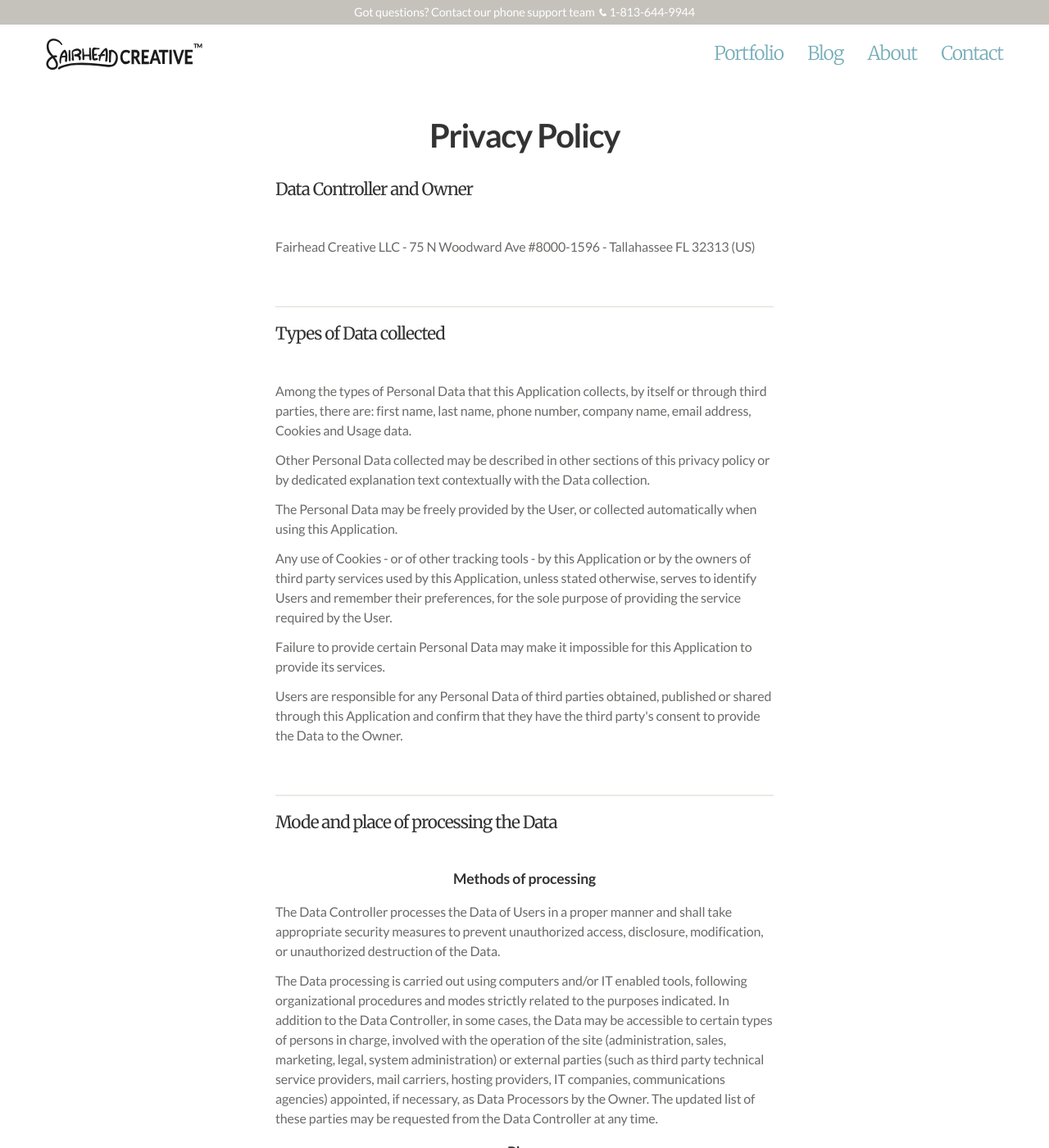
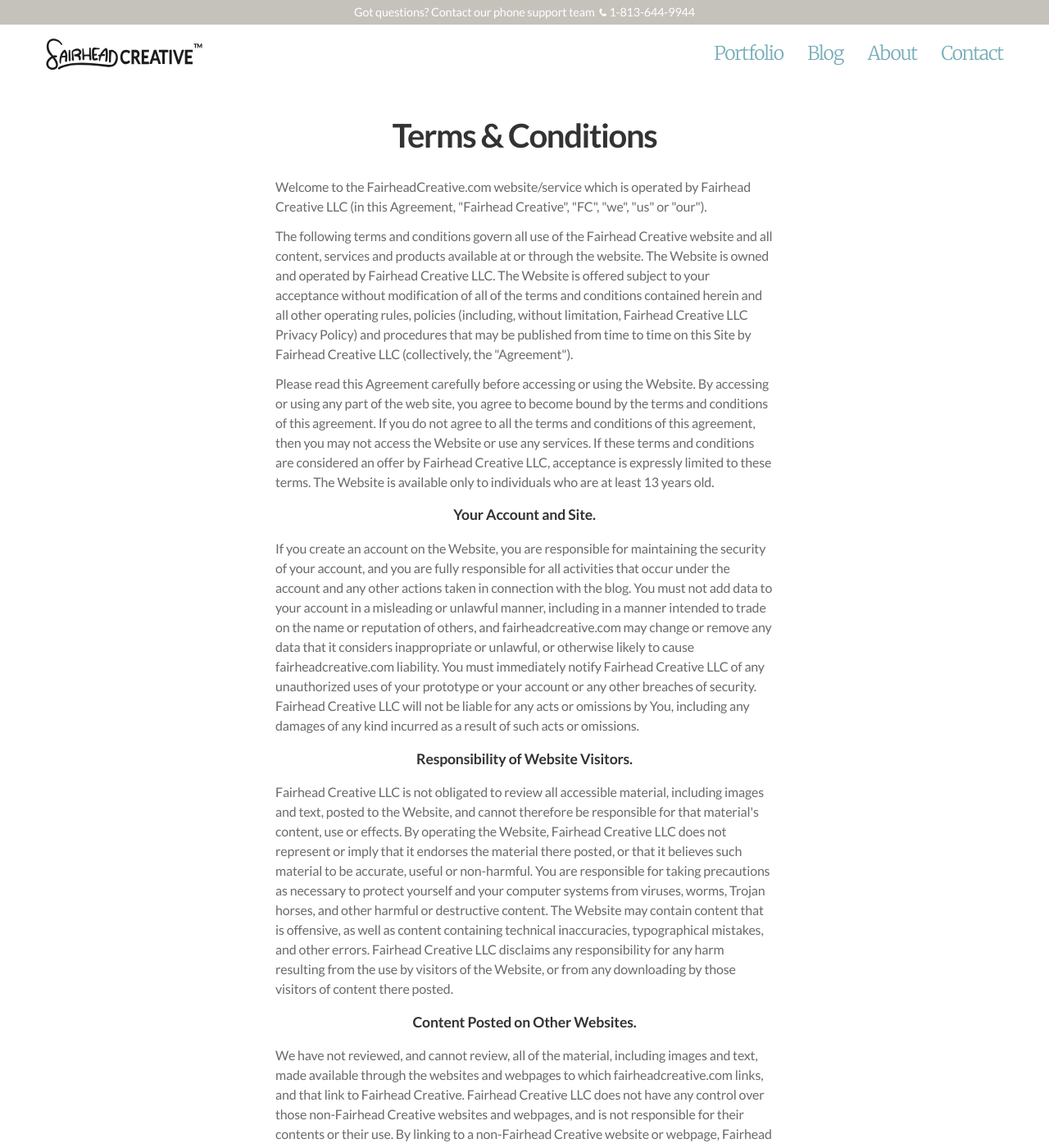
Before and after one commit to fairheadcreative/fairheadcreative, a Jekyll site: the page built from terms.html, in a window 1280 px wide and 1400 px high. Shown: the whole window at 82% size. Built offline with Jekyll 4.4.1, drawn with Linux system fonts in a browser that asks for light colours; Markdown is read by kramdown in place of the engine named in the settings; some of the changed text lies outside the part shown.

Commit message:
Update Terms, Privacy pages

```diff
--- a/terms.html
+++ b/terms.html
@@ -1,107 +1,47 @@
 ---
 layout: layout
-title: Privacy Policy of fairheadcreative.com
+title: Terms & Conditions
 description: Contact Us for hiring a Creative Web Designer from Tampa, Florida. We're a UX design company that offers creative web design & engaging internet marketing.
 permalink: terms/
 class: contact refer
 version: v4
 ---
 <div class="form">
-<h1>Privacy Policy</h1>
+<h1>Terms &amp; Conditions</h1>
 
-<h2>Data Controller and Owner</h2>
-<p>Fairhead Creative LLC - 75 N Woodward Ave #8000-1596 - Tallahassee FL 32313 (US)</p>
+<p>Welcome to the FairheadCreative.com website/service which is operated by Fairhead Creative LLC (in this Agreement, "Fairhead Creative", "FC", "we", "us" or "our").</p>
 
-<br />
-<br />
-<hr />
-<h2>Types of Data collected</h2>
-<p>Among the types of Personal Data that this Application collects, by itself or through third parties, there are: first name, last name, phone number, company name, email address, Cookies and Usage data.</p>
-<p>Other Personal Data collected may be described in other sections of this privacy policy or by dedicated explanation text contextually with the Data collection.</p>
-<p>The Personal Data may be freely provided by the User, or collected automatically when using this Application.</p>
-<p>Any use of Cookies - or of other tracking tools - by this Application or by the owners of third party services used by this Application, unless stated otherwise, serves to identify Users and remember their preferences, for the sole purpose of providing the service required by the User.</p>
-<p>Failure to provide certain Personal Data may make it impossible for this Application to provide its services.</p>
-<p>Users are responsible for any Personal Data of third parties obtained, published or shared through this Application and confirm that they have the third party's consent to provide the Data to the Owner.</p>
+<p>The following terms and conditions govern all use of the Fairhead Creative website and all content, services and products available at or through the website. The Website is owned and operated by Fairhead Creative LLC. The Website is offered subject to your acceptance without modification of all of the terms and conditions contained herein and all other operating rules, policies (including, without limitation, Fairhead Creative LLC Privacy Policy) and procedures that may be published from time to time on this Site by Fairhead Creative LLC (collectively, the "Agreement").</p>
 
-<br />
-<br />
-<hr />
-<h2>Mode and place of processing the Data</h2>
-<h3>Methods of processing</h3>
-<p>The Data Controller processes the Data of Users in a proper manner and shall take appropriate security measures to prevent unauthorized access, disclosure, modification, or unauthorized destruction of the Data.</p>
-<p>The Data processing is carried out using computers and/or IT enabled tools, following organizational procedures and modes strictly related to the purposes indicated. In addition to the Data Controller, in some cases, the Data may be accessible to certain types of persons in charge, involved with the operation of the site (administration, sales, marketing, legal, system administration) or external parties (such as third party technical service providers, mail carriers, hosting providers, IT companies, communications agencies) appointed, if necessary, as Data Processors by the Owner. The updated list of these parties may be requested from the Data Controller at any time.</p>
+<p>Please read this Agreement carefully before accessing or using the Website. By accessing or using any part of the web site, you agree to become bound by the terms and conditions of this agreement. If you do not agree to all the terms and conditions of this agreement, then you may not access the Website or use any services. If these terms and conditions are considered an offer by Fairhead Creative LLC, acceptance is expressly limited to these terms. The Website is available only to individuals who are at least 13 years old.</p>
 
-<h3>Place</h3>
-<p>The Data is processed at the Data Controller's operating offices and in any other places where the parties involved with the processing are located. For further information, please contact the Data Controller.</p>
+<h3>Your Account and Site.</h3>
+<p>If you create an account on the Website, you are responsible for maintaining the security of your account, and you are fully responsible for all activities that occur under the account and any other actions taken in connection with the blog. You must not add data to your account in a misleading or unlawful manner, including in a manner intended to trade on the name or reputation of others, and fairheadcreative.com may change or remove any data that it considers inappropriate or unlawful, or otherwise likely to cause fairheadcreative.com liability. You must immediately notify Fairhead Creative LLC of any unauthorized uses of your prototype or your account or any other breaches of security. Fairhead Creative LLC will not be liable for any acts or omissions by You, including any damages of any kind incurred as a result of such acts or omissions.</p>
 
-<h3>Retention time</h3>
-<p>The Data is kept for the time necessary to provide the service requested by the User, or stated by the purposes outlined in this document, and the User can always request that the Data Controller suspend or remove the data.</p>
+<h3>Responsibility of Website Visitors.</h3>
+<p>Fairhead Creative LLC is not obligated to review all accessible material, including images and text, posted to the Website, and cannot therefore be responsible for that material's content, use or effects. By operating the Website, Fairhead Creative LLC does not represent or imply that it endorses the material there posted, or that it believes such material to be accurate, useful or non-harmful. You are responsible for taking precautions as necessary to protect yourself and your computer systems from viruses, worms, Trojan horses, and other harmful or destructive content. The Website may contain content that is offensive, as well as content containing technical inaccuracies, typographical mistakes, and other errors. Fairhead Creative LLC disclaims any responsibility for any harm resulting from the use by visitors of the Website, or from any downloading by those visitors of content there posted.</p>
 
-<br />
-<br />
-<hr />
-<h2>The use of the collected Data</h2>
-<p>The Data concerning the User is collected to allow the Owner to provide its services, as well as for the following purposes: Contacting the User and Analytics.</p>
-<p>The Personal Data used for each purpose is outlined in the specific sections of this document.</p>
+<h3>Content Posted on Other Websites.</h3>
+<p>We have not reviewed, and cannot review, all of the material, including images and text, made available through the websites and webpages to which fairheadcreative.com links, and that link to Fairhead Creative. Fairhead Creative LLC does not have any control over those non-Fairhead Creative websites and webpages, and is not responsible for their contents or their use. By linking to a non-Fairhead Creative website or webpage, Fairhead Creative LLC does not represent or imply that it endorses such website or webpage. You are responsible for taking precautions as necessary to protect yourself and your computer systems from viruses, worms, Trojan horses, and other harmful or destructive content. Fairhead Creative LLC disclaims any responsibility for any harm resulting from your use of non-Fairhead Creative websites and webpages.</p>
 
-<br />
-<br />
-<hr />
-<h2>Additional information about Data collection and processing</h2>
-<h3>Legal action</h3>
-<p>The User's Personal Data may be used for legal purposes by the Data Controller, in Court or in the stages leading to possible legal action arising from improper use of this Application or the related services.</p>
-<p>The User declares to be aware that the Data Controller may be required to reveal personal data upon request of public authorities.</p>
+<h3>Intellectual Property.</h3>
+<p>The information contained on Fairhead Creative, such as text, pictures, photographs and illustrations, which have been subject of substantial investments, are protected. But for some legal exceptions nothing The trademarks on this website belong to Fairhead Creative LLC, its licensors or third parties. It is not allowed to place one or more of these marks and logos on your own site or to use it in any other way without the prior written consent of Shipment or the licensor or third party in question.</p>
 
-<h3>Additional information about User's Personal Data</h3>
-<p>In addition to the information contained in this privacy policy, this Application may provide the User with additional and contextual information concerning particular services or the collection and processing of Personal Data upon request.</p>
+<h3>Advertisements.</h3>
+<p>Fairhead Creative LLC reserves the right to display advertisements on the site.</p>
 
-<h3>System Logs and Maintenance</h3>
-<p>For operation and maintenance purposes, this Application and any third party services may collect files that record interaction with this Application (System Logs) or use for this purpose other Personal Data (such as IP Address).</p>
+<h3>Changes.</h3>
+<p>Fairhead Creative LLC reserves the right, at its sole discretion, to modify or replace any part of this Agreement. It is your responsibility to check this Agreement periodically for changes. Your continued use of or access to the Website following the posting of any changes to this Agreement constitutes acceptance of those changes. Fairhead Creative LLC may also, in the future, offer new services and/or features through the Website (including, the release of new tools and resources). Such new features and/or services shall be subject to the terms and conditions of this Agreement.</p>
 
-<h3>Information not contained in this policy</h3>
-<p>More details concerning the collection or processing of Personal Data may be requested from the Data Controller at any time. Please see the contact information at the beginning of this document.</p>
+<h3>Termination.</h3>
+<p>Fairhead Creative LLC may terminate your access to all or any part of the Website at any time, with or without cause, with or without notice, effective immediately. If you wish to terminate this Agreement or your MarvelApp account (if you have one), you may simply discontinue using the Website. All provisions of this Agreement which by their nature should survive termination shall survive termination, including, without limitation, ownership provisions, warranty disclaimers, indemnity and limitations of liability.</p>
 
-<h3>The rights of Users</h3>
-<p>Users have the right, at any time, to know whether their Personal Data has been stored and can consult the Data Controller to learn about their contents and origin, to verify their accuracy or to ask for them to be supplemented, cancelled, updated or corrected, or for their transformation into anonymous format or to block any data held in violation of the law, as well as to oppose their treatment for any and all legitimate reasons. Requests should be sent to the Data Controller at the contact information set out above.</p>
+<h3>Disclaimer of Warranties.</h3>
+<p>The Website is provided "as is". Fairhead Creative LLC and its suppliers and licensors hereby disclaim all warranties of any kind, express or implied, including, without limitation, the warranties of merchantability, fitness for a particular purpose and non-infringement. Neither Fairhead Creative LLC nor its suppliers and licensors, makes any warranty that the Website will be error free or that access thereto will be continuous or uninterrupted. You understand that you download from, or otherwise obtain content or services through, the Website at your own discretion and risk.</p>
 
-<h3>This Application does not support “Do Not Track” requests.</h3>
-<p>To determine whether any of the third party services it uses honor the “Do Not Track” requests, please read their privacy policies.</p>
+<h3>Limitation of Liability.</h3>
+<p>In no event will Fairhead Creative LLC, or its suppliers or licensors, be liable with respect to any subject matter of this agreement under any contract, negligence, strict liability or other legal or equitable theory for: (i) any special, incidental or consequential damages; (ii) the cost of procurement for substitute products or services; (iii) for interruption of use or loss or corruption of data; or (iv) for any amounts that exceed the fees paid by you to Fairhead Creative LLC under this agreement during the twelve (12) month period prior to the cause of action. Fairhead Creative LLC shall have no liability for any failure or delay due to matters beyond their reasonable control. The foregoing shall not apply to the extent prohibited by applicable law.</p>
 
-<h3>Changes to this privacy policy</h3>
-<p>The Data Controller reserves the right to make changes to this privacy policy at any time by giving notice to its Users on this page. It is strongly recommended to check this page often, referring to the date of the last modification listed at the bottom. If a User objects to any of the changes to the Policy, the User must cease using this Application and can request that the Data Controller removes the Personal Data. Unless stated otherwise, the then-current privacy policy applies to all Personal Data the Data Controller has about Users.</p>
-
-<h3>Information about this privacy policy</h3>
-<p>The Data Controller is responsible for this privacy policy, prepared starting from the modules provided by Iubenda and hosted on Iubenda's servers.</p>
-
-<br />
-<br />
-<hr />
-<h2>Definitions and legal references</h2>
-<h3>Personal Data (or Data)</h3>
-<p>Any information regarding a natural person, a legal person, an institution or an association, which is, or can be, identified, even indirectly, by reference to any other information, including a personal identification number.</p>
-
-<h3>Usage Data</h3>
-<p>Information collected automatically from this Application (or third party services employed in this Application), which can include: the IP addresses or domain names of the computers utilized by the Users who use this Application, the URI addresses (Uniform Resource Identifier), the time of the request, the method utilized to submit the request to the server, the size of the file received in response, the numerical code indicating the status of the server's answer (successful outcome, error, etc.), the country of origin, the features of the browser and the operating system utilized by the User, the various time details per visit (e.g., the time spent on each page within the Application) and the details about the path followed within the Application with special reference to the sequence of pages visited, and other parameters about the device operating system and/or the User's IT environment.</p>
-
-<h3>User</h3>
-<p>The individual using this Application, which must coincide with or be authorized by the Data Subject, to whom the Personal Data refers.</p>
-
-<h3>Data Subject</h3>
-<p>The legal or natural person to whom the Personal Data refers.</p>
-
-<h3>Data Processor (or Data Supervisor)</h3>
-<p>The natural person, legal person, public administration or any other body, association or organization authorized by the Data Controller to process the Personal Data in compliance with this privacy policy.</p>
-
-<h3>Data Controller (or Owner)</h3>
-<p>The natural person, legal person, public administration or any other body, association or organization with the right, also jointly with another Data Controller, to make decisions regarding the purposes, and the methods of processing of Personal Data and the means used, including the security measures concerning the operation and use of this Application. The Data Controller, unless otherwise specified, is the Owner of this Application.</p>
-
-<h3>This Application</h3>
-<p>The hardware or software tool by which the Personal Data of the User is collected.</p>
-
-<h3>Cookies</h3>
-<p>Small piece of data stored in the User's device.</p>
-
-<h3>Legal information</h3>
-<p>Notice to European Users: this privacy statement has been prepared in fulfillment of the obligations under Art. 10 of EC Directive n. 95/46/EC, and under the provisions of Directive 2002/58/EC, as revised by Directive 2009/136/EC, on the subject of Cookies.</p>
-<p>This privacy policy relates solely to this Application.</p>
+<h3>Indemnification.</h3>
+<p>You agree to indemnify and hold harmless Fairhead Creative LLC, its contractors, and its licensors, and their respective directors, officers, employees and agents from and against any and all claims and expenses, including attorneys' fees, arising out of your use of the Website, including but not limited to your violation of this Agreement.</p>
 </div>
```
Also changed, not shown: privacy.html (added, +107 -0 lines).
